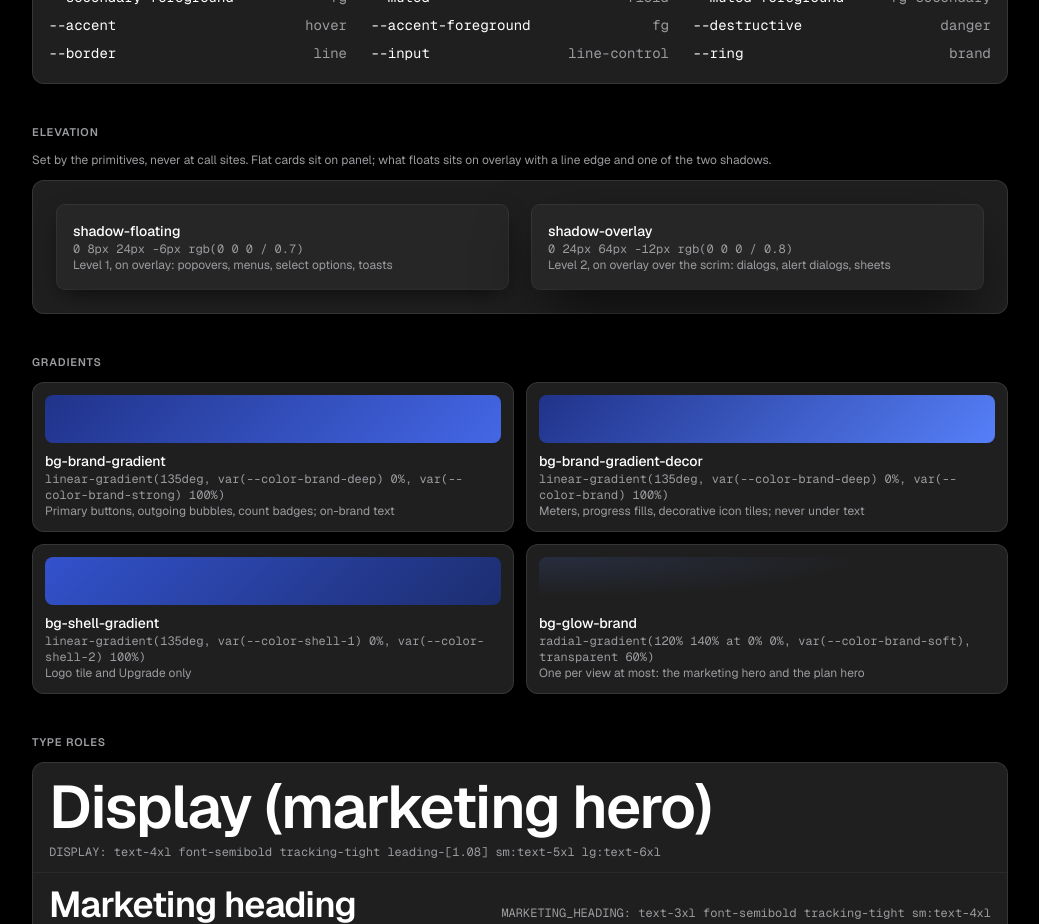
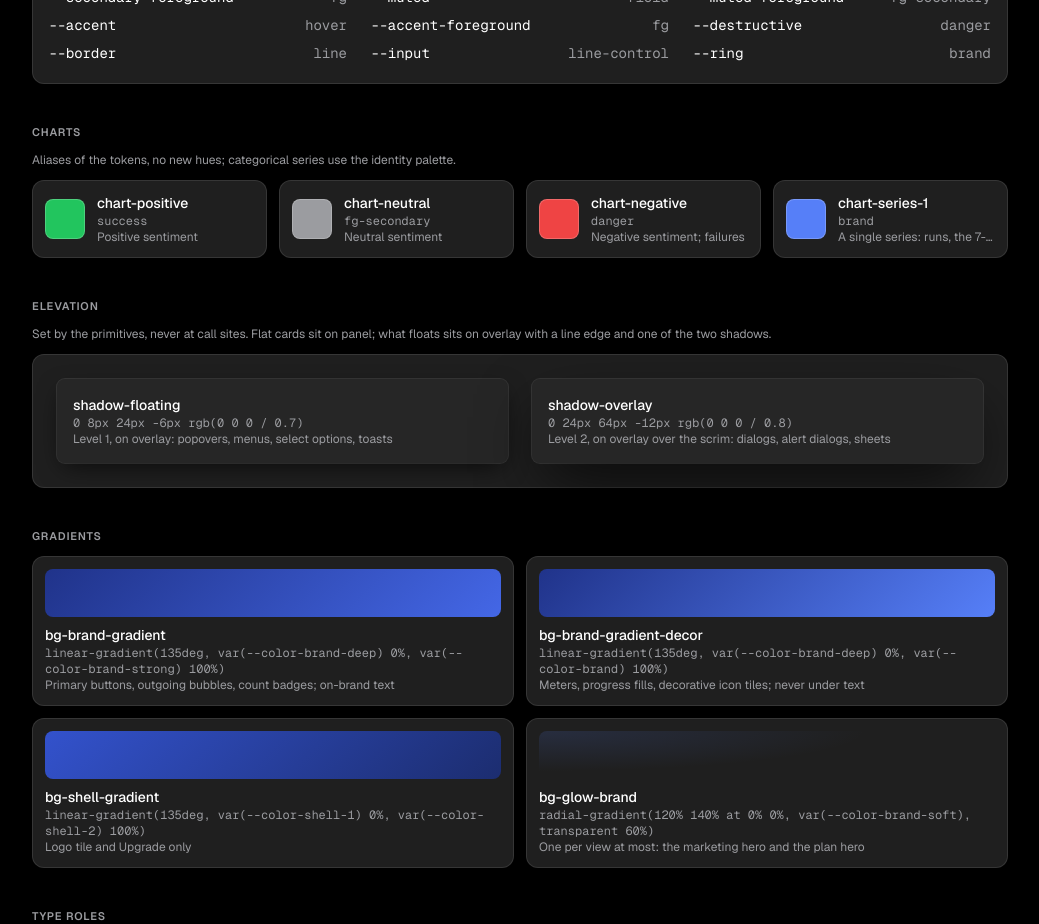
Before and after one commit to zakaur-rahman/socialhood, a Next.js app in the folder apps/web/: page /dev/tokens in a window 1280 px wide. Shown: the part 1520-2444 px from the top of the page, without its empty margins (120-1159 px from the left). Built offline with nearby package versions, Linux system fonts and the light colour scheme.

Commit message:
UI-070: palette lock, design lint, chart aliases and guarded token mirrors (C-075) (#116)
--color-*: initial; styles/design-lint.test.ts; chart-* aliases; colorValue() for Clerk, OG, manifest and viewport

```diff
--- a/apps/web/src/app/(app)/w/[slug]/settings/workspace/page.tsx
+++ b/apps/web/src/app/(app)/w/[slug]/settings/workspace/page.tsx
@@ -182,7 +182,7 @@ function WorkspaceForm({ workspace, canEdit }: { workspace: Workspace; canEdit:
                   <FieldLabel>URL</FieldLabel>
                   {/* One field in two parts: the wrapper draws the focus outline, ring border and raised fill
                       while its input has focus (DESIGN_SYSTEM §8.3, like ChipInput); the input draws none. */}
-                  <div className="flex h-10 items-stretch overflow-hidden rounded-lg border border-line-control bg-field has-[input:focus-visible]:border-ring has-[input:focus-visible]:bg-raised has-[input:focus-visible]:outline-2 has-[input:focus-visible]:outline-offset-2 has-[input:focus-visible]:outline-ring has-[input[aria-invalid=true]]:border-danger">
+                  <div className="flex h-10 items-stretch overflow-hidden rounded-lg border border-line-control bg-field has-[input:focus-visible]:border-brand has-[input:focus-visible]:bg-raised has-[input:focus-visible]:outline-2 has-[input:focus-visible]:outline-offset-2 has-[input:focus-visible]:outline-brand has-[input[aria-invalid=true]]:border-danger">
                     <span className="flex items-center border-r border-line bg-raised/60 px-3 text-sm text-fg-secondary" aria-hidden>
                       …/w/
                     </span>
--- a/apps/web/src/app/(dev)/dev/tokens/page.tsx
+++ b/apps/web/src/app/(dev)/dev/tokens/page.tsx
@@ -7,6 +7,7 @@ import {
   META,
   PAGE_TITLE,
   breakpoints,
+  chartAliases,
   colorTokens,
   customVariants,
   easings,
@@ -84,6 +85,22 @@ export default function TokensPage() {
             <li key={alias} className="flex justify-between gap-3 py-1">
               <code>--{alias}</code>
               <code className="text-fg-secondary">{token}</code>
+            </li>
+          ))}
+        </ul>
+      </Section>
+
+      <Section title="Charts">
+        <p className={META}>Aliases of the tokens, no new hues; categorical series use the identity palette.</p>
+        <ul className="grid grid-cols-1 gap-3 sm:grid-cols-2 lg:grid-cols-4">
+          {chartAliases.map((alias) => (
+            <li key={alias.name} className={`${CARD} flex items-center gap-3 p-3`}>
+              <span className={`${alias.swatch} size-10 shrink-0 rounded-lg border border-line-strong`} aria-hidden />
+              <span className="min-w-0 text-sm">
+                <span className="block font-medium">{alias.name}</span>
+                <span className="block font-mono text-xs text-fg-secondary">{alias.token}</span>
+                <span className="block truncate text-xs text-fg-secondary">{alias.use}</span>
+              </span>
             </li>
           ))}
         </ul>
--- a/apps/web/src/app/layout.tsx
+++ b/apps/web/src/app/layout.tsx
@@ -5,6 +5,7 @@ import { Geist, Geist_Mono } from "next/font/google";
 import { Toaster } from "@/components/ui/sonner";
 import { TooltipProvider } from "@/components/ui/tooltip";
 import { clerkAppearance } from "@/lib/clerk-appearance";
+import { colorValue } from "@/styles/tokens";
 import "@/styles/globals.css";
 
 const sans = Geist({ variable: "--font-geist-sans", subsets: ["latin"] });
@@ -17,7 +18,7 @@ export const metadata: Metadata = {
   appleWebApp: { capable: true, title: "Social Hood", statusBarStyle: "black" },
 };
 
-export const viewport: Viewport = { themeColor: "#000000" };
+export const viewport: Viewport = { themeColor: colorValue("canvas") };
 
 export default function RootLayout({ children }: LayoutProps<"/">) {
   return (
--- a/apps/web/src/app/manifest.ts
+++ b/apps/web/src/app/manifest.ts
@@ -1,4 +1,6 @@
 import type { MetadataRoute } from "next";
+
+import { colorValue } from "@/styles/tokens";
 
 /**
  * TR-FE-09, FR-NOT-03: the web app manifest, served at /manifest.webmanifest and linked from every
@@ -14,8 +16,8 @@ export default function manifest(): MetadataRoute.Manifest {
     start_url: "/app",
     scope: "/",
     display: "standalone",
-    background_color: "#000000",
-    theme_color: "#000000",
+    background_color: colorValue("canvas"),
+    theme_color: colorValue("canvas"),
     categories: ["business", "productivity", "social"],
     icons: [
       { src: "/icons/icon-192.png", sizes: "192x192", type: "image/png", purpose: "any" },
--- a/apps/web/src/components/automations/StatsPane.tsx
+++ b/apps/web/src/components/automations/StatsPane.tsx
@@ -134,10 +134,10 @@ function DailyChart({ daily }: { daily: AutomationStats["daily"] }) {
         <figcaption className="text-fg-secondary">Runs per day</figcaption>
         <span className="flex items-center gap-3 text-fg-secondary">
           <span className="flex items-center gap-1">
-            <span aria-hidden className="size-2 rounded-sm bg-brand" /> Runs
+            <span aria-hidden className="size-2 rounded-sm bg-chart-series-1" /> Runs
           </span>
           <span className="flex items-center gap-1">
-            <span aria-hidden className="size-2 rounded-sm bg-danger" /> Failures
+            <span aria-hidden className="size-2 rounded-sm bg-chart-negative" /> Failures
           </span>
         </span>
       </div>
@@ -166,12 +166,12 @@ function DailyChart({ daily }: { daily: AutomationStats["daily"] }) {
             >
               {ok > 0 ? (
                 <span
-                  className={cn("block w-full bg-brand", failures === 0 && "rounded-t-sm")}
+                  className={cn("block w-full bg-chart-series-1", failures === 0 && "rounded-t-sm")}
                   style={{ height: Math.max(okHeight, 2) }}
                 />
               ) : null}
               {failures > 0 ? (
-                <span className="block w-full rounded-t-sm bg-danger" style={{ height: Math.max(failHeight, 2) }} />
+                <span className="block w-full rounded-t-sm bg-chart-negative" style={{ height: Math.max(failHeight, 2) }} />
               ) : null}
             </div>
           );
--- a/apps/web/src/components/automations/TrendLine.tsx
+++ b/apps/web/src/components/automations/TrendLine.tsx
@@ -26,7 +26,7 @@ export function TrendLine({ values, className }: { values: number[]; className?:
       width={WIDTH}
       height={HEIGHT}
       viewBox={`0 0 ${WIDTH} ${HEIGHT}`}
-      className={cn("shrink-0 overflow-visible text-brand", className)}
+      className={cn("shrink-0 overflow-visible text-chart-series-1", className)}
     >
       <polyline
         points={points}
--- a/apps/web/src/components/comments/SentimentBar.tsx
+++ b/apps/web/src/components/comments/SentimentBar.tsx
@@ -2,9 +2,9 @@ import { formatCount, sentimentLabel } from "@/lib/comments/format";
 import { cn } from "@/lib/utils";
 
 const SEGMENTS = [
-  { key: "positive", className: "bg-success" },
-  { key: "neutral", className: "bg-fg-secondary" },
-  { key: "negative", className: "bg-danger" },
+  { key: "positive", className: "bg-chart-positive" },
+  { key: "neutral", className: "bg-chart-neutral" },
+  { key: "negative", className: "bg-chart-negative" },
 ] as const;
 
 /**
--- a/apps/web/src/components/home/SentimentCard.tsx
+++ b/apps/web/src/components/home/SentimentCard.tsx
@@ -6,9 +6,9 @@ import { cn } from "@/lib/utils";
 import { formatCount, formatShare } from "./format";
 
 const KEY = [
-  { key: "positive", label: "Positive", dot: "bg-success" },
-  { key: "neutral", label: "Neutral", dot: "bg-fg-secondary" },
-  { key: "negative", label: "Negative", dot: "bg-danger" },
+  { key: "positive", label: "Positive", dot: "bg-chart-positive" },
+  { key: "neutral", label: "Neutral", dot: "bg-chart-neutral" },
+  { key: "negative", label: "Negative", dot: "bg-chart-negative" },
 ] as const;
 
 function SplitRow({ title, noun, split, within }: { title: string; noun: string; split: SentimentSplit; within: string }) {
--- a/apps/web/src/components/marketing/og.tsx
+++ b/apps/web/src/components/marketing/og.tsx
@@ -1,19 +1,28 @@
 import { ImageResponse } from "next/og";
 
 import { OG_IMAGE, SITE_NAME } from "@/lib/marketing/site";
+import { colorValue } from "@/styles/tokens";
 
-// Satori can't read CSS variables, so the token values are written out (globals.css @theme).
+/** `rgb(r g b / a)` as `rgba(r,g,b,a)`: Satori parses only the comma form. */
+function legacyRgba(value: string): string {
+  const match = value.match(/^rgb\((\d+) (\d+) (\d+) \/ ([\d.]+)\)$/);
+  if (!match) throw new Error(`Not an rgb() token: ${value}`);
+  return `rgba(${match.slice(1).join(",")})`;
+}
+
+// Satori can't read CSS variables, so the values come from styles/tokens.ts (UI-ISS-095).
 const TOKENS = {
-  canvas: "#000000",
-  panel: "#1F1F1F",
-  fg: "#FFFFFF",
-  fgSecondary: "#9B9CA0",
-  brandFg: "#9DB5FF",
-  brandDeep: "#20338A",
-  shell1: "#3352CC",
-  shell2: "#1C2D70",
-  instagram: "#BE185D",
-  whatsapp: "#16A34A",
+  canvas: colorValue("canvas"),
+  panel: colorValue("panel"),
+  fg: colorValue("fg"),
+  fgSecondary: colorValue("fg-secondary"),
+  brandFg: colorValue("brand-fg"),
+  brandDeep: colorValue("brand-deep"),
+  brandLine: legacyRgba(colorValue("brand-line")),
+  shell1: colorValue("shell-1"),
+  shell2: colorValue("shell-2"),
+  instagram: colorValue("instagram"),
+  whatsapp: colorValue("whatsapp"),
 };
 
 /** The share card for every public page (Open Graph and Twitter), drawn with next/og. */
@@ -29,7 +38,7 @@ export function renderOgImage(): ImageResponse {
           justifyContent: "space-between",
           padding: 72,
           backgroundColor: TOKENS.canvas,
-          backgroundImage: "radial-gradient(circle at 85% 0%, rgba(86,127,248,0.35), rgba(0,0,0,0) 55%)",
+          backgroundImage: `radial-gradient(circle at 85% 0%, ${TOKENS.brandLine}, rgba(0,0,0,0) 55%)`,
           color: TOKENS.fg,
           fontFamily: "sans-serif",
         }}
--- a/apps/web/src/lib/clerk-appearance.ts
+++ b/apps/web/src/lib/clerk-appearance.ts
@@ -1,13 +1,6 @@
 import { dark } from "@clerk/ui/themes";
 
-import { colorTokens } from "@/styles/tokens";
-
-/** A colour token's value from styles/tokens.ts, for consumers that can't read CSS variables. */
-function token(name: string): string {
-  const found = colorTokens.find((entry) => entry.name === name);
-  if (!found) throw new Error(`Unknown colour token: ${name}`);
-  return found.value;
-}
+import { colorValue as token } from "@/styles/tokens";
 
 const BRAND_TEXT = { color: "var(--color-brand-fg)", "&:hover": { color: "var(--color-brand-fg)" } };
 
--- a/apps/web/src/styles/globals.css
+++ b/apps/web/src/styles/globals.css
@@ -18,6 +18,12 @@
    mirrors every value and tokens.test.ts checks this file against it. */
 
 @theme {
+  /* The palette lock (UI-070, C-075): Tailwind's default colours are cleared, so only the
+     tokens below compile. A stray `bg-red-500` or `text-white` generates no CSS, and the design
+     lint (styles/design-lint.test.ts) names it. White and black exist only as tokens: fg, on-brand,
+     canvas and media-scrim. */
+  --color-*: initial;
+
   --font-sans: var(--font-geist-sans), ui-sans-serif, system-ui, sans-serif;
   --font-mono: var(--font-geist-mono), ui-monospace, monospace;
 
@@ -71,6 +77,13 @@
   --color-whatsapp: #16A34A;
   --color-facebook: #2563EB;
   --color-linkedin: #1E40AF;
+
+  /* Charts (COLOR_SYSTEM §11.6, C-075): aliases, no new hues. Every chart reads these, so a
+     series' colour is set in one place; the legend, numbers and an sr-only table carry the values. */
+  --color-chart-positive: var(--color-success);
+  --color-chart-neutral: var(--color-fg-secondary);
+  --color-chart-negative: var(--color-danger);
+  --color-chart-series-1: var(--color-brand);
 
   /* Type: the two sizes the scale lacked, each with its line height (C-070) */
   --text-2xs: 0.6875rem; --text-2xs--line-height: 1rem;      /* 11/16: status badges, chips, eyebrows */
--- a/apps/web/src/styles/tokens.ts
+++ b/apps/web/src/styles/tokens.ts
@@ -55,6 +55,29 @@ export const colorTokens: ColorToken[] = [
   { name: "facebook", value: "#2563EB", use: "Facebook", swatch: "bg-facebook" },
   { name: "linkedin", value: "#1E40AF", use: "LinkedIn", swatch: "bg-linkedin" },
 ];
+
+/**
+ * A colour token's value, for the consumers that can't read CSS variables: Clerk (it computes
+ * shades), the OG image (Satori), the manifest and the viewport (UI-ISS-095). They read it here
+ * instead of restating the hex, so a token change reaches them too.
+ */
+export function colorValue(name: string): string {
+  const found = colorTokens.find((entry) => entry.name === name);
+  if (!found) throw new Error(`Unknown colour token: ${name}`);
+  return found.value;
+}
+
+/**
+ * The chart palette (COLOR_SYSTEM §11.6, UI-ISS-097): aliases of existing tokens, no new hues.
+ * Status series (sentiment, failures) sit on the status tokens; a single neutral series on brand.
+ * Categorical series (accounts, people) use the identity palette (lib/ui/identity.ts) instead.
+ */
+export const chartAliases = [
+  { name: "chart-positive", token: "success", use: "Positive sentiment", swatch: "bg-chart-positive" },
+  { name: "chart-neutral", token: "fg-secondary", use: "Neutral sentiment", swatch: "bg-chart-neutral" },
+  { name: "chart-negative", token: "danger", use: "Negative sentiment; failures", swatch: "bg-chart-negative" },
+  { name: "chart-series-1", token: "brand", use: "A single series: runs, the 7-day trend", swatch: "bg-chart-series-1" },
+] as const;
 
 /** DESIGN_SYSTEM §1.9: four gradients, each with one job; the stops are tokens. */
 export const gradientUtilities = [
```
Also changed, not shown: 3 other files (tests, documents, lock files or other folders).
